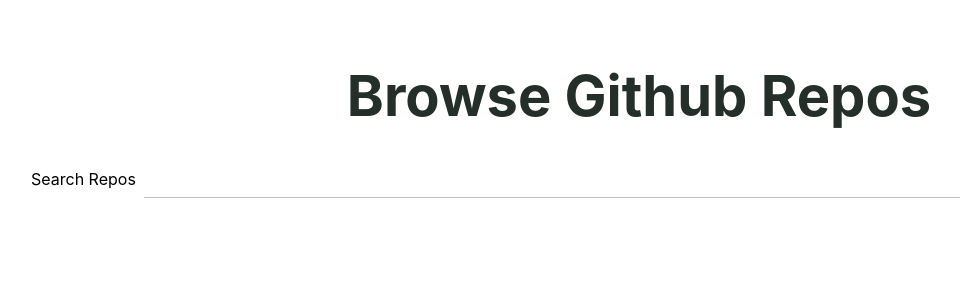
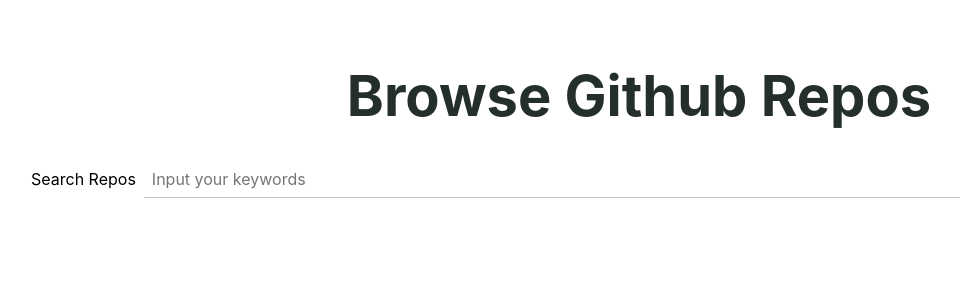
Before and after one commit to tokileecy/browse-github-repos, a Next.js app: page / in a window 1280 px wide. Shown: the top 300 px of the page, without its empty margins (1-961 px from the left). Built offline with nearby package versions, Linux system fonts and the light colour scheme.

Commit message:
feat: add SearchInput placeholder, adjust Skeleton Item

```diff
--- a/components/SearchInput/SearchInput.tsx
+++ b/components/SearchInput/SearchInput.tsx
@@ -6,6 +6,10 @@
    * The label content.
    */
   label?: ReactNode
+  /**
+   * The placeholder of input element.
+   */
+  placeholder?: string
   /**
    * The value of input element.
    */
@@ -17,12 +21,17 @@
 }
 
 export default function SearchInput(props: SearchInputProps) {
-  const { label = '', value = '', onChange } = props
+  const { label = '', value = '', onChange, placeholder = '' } = props
 
   return (
     <label className={styles.root}>
       <span className={styles.labelText}>{label}</span>
-      <input className={styles.input} value={value} onChange={onChange} />
+      <input
+        className={styles.input}
+        placeholder={placeholder}
+        value={value}
+        onChange={onChange}
+      />
     </label>
   )
 }
--- a/containers/HomePage/HomePage.styles.ts
+++ b/containers/HomePage/HomePage.styles.ts
@@ -34,3 +34,8 @@
   height: 0,
   listStyle: 'none',
 })
+
+export const endUl = css({
+  padding: 0,
+  margin: 0,
+})
--- a/containers/HomePage/HomePage.tsx
+++ b/containers/HomePage/HomePage.tsx
@@ -49,7 +49,8 @@
         <h1 className={styles.title}>Browse Github Repos</h1>
         <div className={styles.content}>
           <SearchInput
-            label={'Search Repos'}
+            label="Search Repos"
+            placeholder="Input your keywords"
             value={search}
             onChange={handleSearchInputChange}
           />
@@ -73,9 +74,10 @@
                 />
               )
             })}
+          </RepoList>
+          <ul className={styles.endUl}>
             <li className={styles.scrollObserver} ref={endRefCallback}></li>
             <SkeletonRepoListItem hidden={!isFetching} />
-          </RepoList>
             {error !== null && (
               <ErrorRepoListItem
                 error={error}
@@ -84,6 +86,7 @@
                 }}
               />
             )}
+          </ul>
         </div>
       </main>
     </div>
```
Lines whose indentation alone changed are shown as unchanged.
